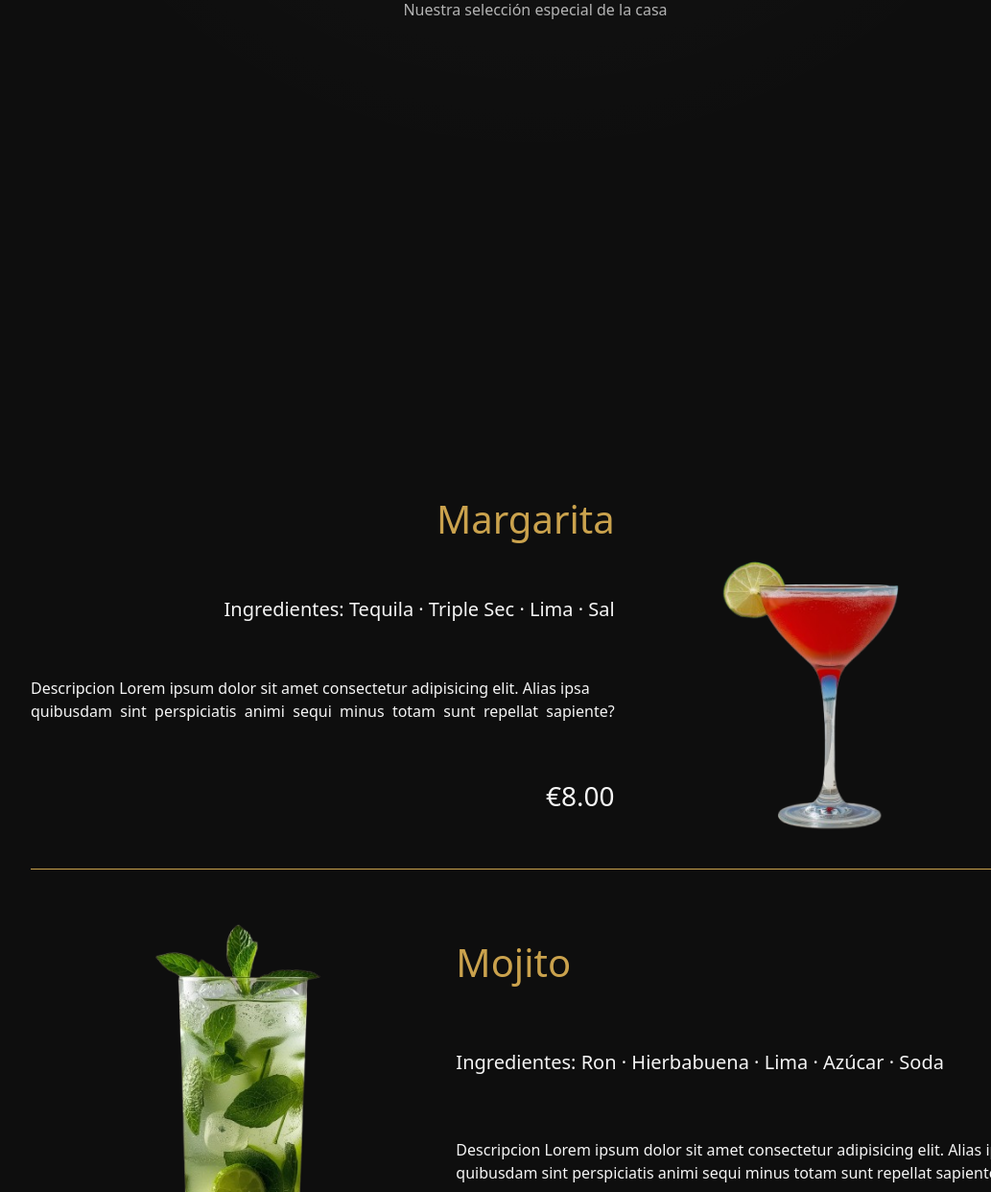
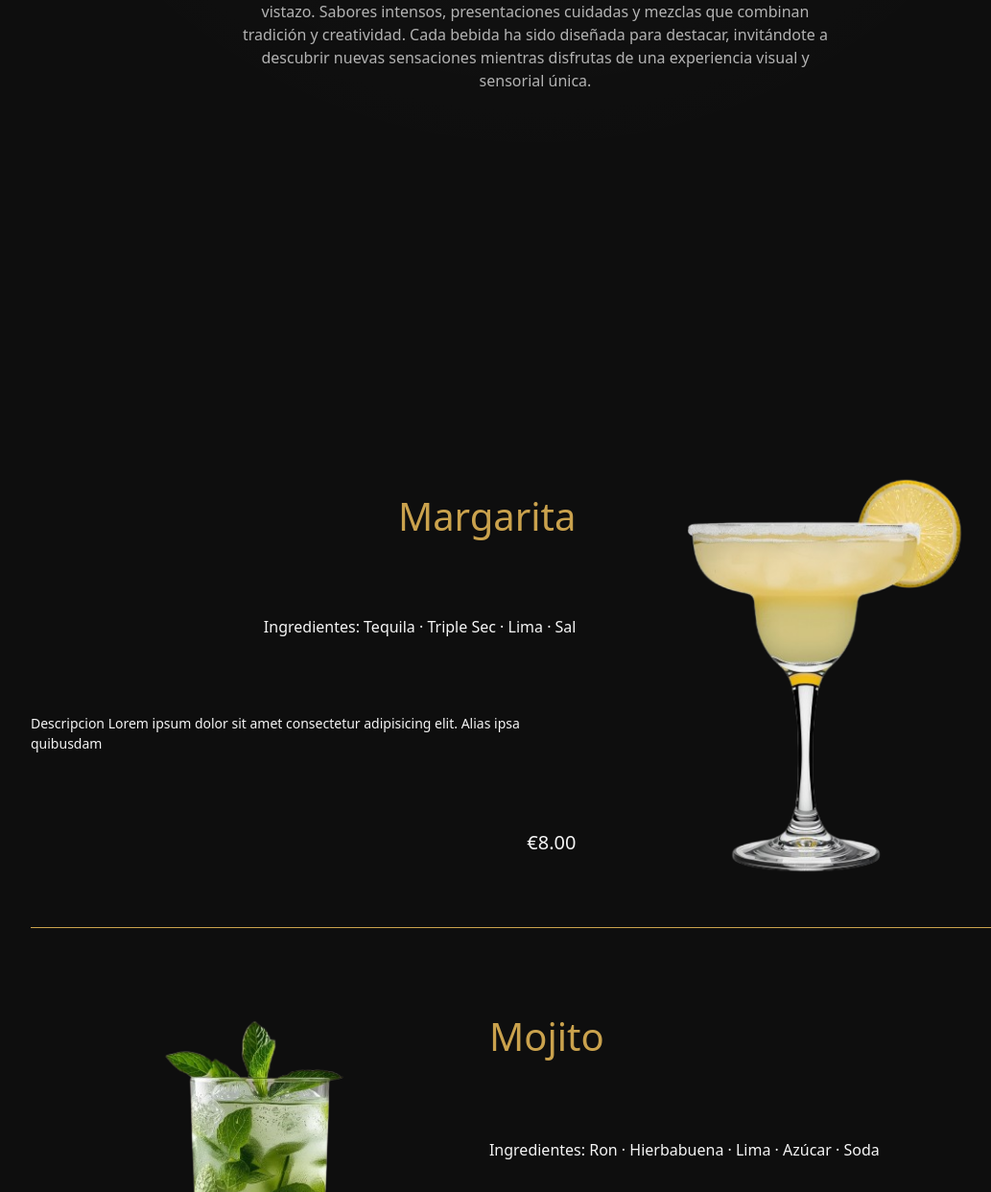
Before and after one commit to JulianMj08/cocktail-menu, a website: page src/index.html in a window 1280 px wide. Shown: the part 434-1676 px from the top of the page at 96% size, without its empty margins (82-1115 px from the left). Drawn offline with Linux system fonts and the light colour scheme.

Commit message:
organizamos dimensiones y corregimos error en el grid principal de los cocktails, se hacen cambios en el titulo, subtitulo y descripcion en el hero

```diff
--- a/src/css/base/variables.css
+++ b/src/css/base/variables.css
@@ -40,6 +40,7 @@
   --font-size-lg: 1.25rem;
   --font-size-xl: 1.75rem;
   --font-size-xxl: 2.5rem;
+  --font-size-xxxl: 3.5rem;
 
   /* Pesos */
   --font-weight-regular: 400;
--- a/src/css/pages/home.css
+++ b/src/css/pages/home.css
@@ -36,7 +36,7 @@ body {
 
 .hero__title {
   font-family: var(--font-secondary);
-  font-size: clamp(2.2rem, 6vw, var(--font-size-xxl));
+  font-size: clamp(2.2rem, 6vw, var(--font-size-xxxl));
   font-weight: var(--font-weight-bold);
   letter-spacing: 0.02em;
 }
@@ -45,7 +45,7 @@ body {
   display: block;
   margin-bottom: var(--space-xs);
 
-  font-size: var(--font-size-sm);
+  font-size: var(--font-size-xxl);
   letter-spacing: 0.3em;
   text-transform: uppercase;
 
@@ -114,21 +114,36 @@ main {
 }
 
 .cocktail-card__ingredients {
-  font-size: var(--font-size-lg);
+  font-size: var(--font-size-md);
 }
 
 .cocktail-card__description {
   text-align-last: justify;
+  font-size: var(--font-size-sm);
 }
 
 .cocktail-card__price {
-  font-size: var(--font-size-xl);
+  font-size: var(--font-size-lg);
 }
 
 /* ===== FEATURED COCKTAIL ===== */
 
 .cocktail-card--featured {
   margin-top: var(--space-xl);
+}
+
+/* ===== CARD ONE ER ===== */
+.card-one {
+  padding-bottom: 20px
+}
+
+.card-one__tittle, .card-one__ingredients, .card-one__description {
+  padding-bottom: 26px
+}
+
+.cocktail-card__image {
+  display: flex;
+  align-items: center;
 }
 
 /* ===== RESPONSIVE (desktop ligero) ===== */
--- a/src/index.html
+++ b/src/index.html
@@ -31,7 +31,7 @@
       </h1>
 
       <p class="hero__description">
-        Nuestra selección especial de la casa
+        Esta selección especial reúne cócteles pensados para sorprender desde el primer vistazo. Sabores intensos, presentaciones cuidadas y mezclas que combinan tradición y creatividad. Cada bebida ha sido diseñada para destacar, invitándote a descubrir nuevas sensaciones mientras disfrutas de una experiencia visual y sensorial única.
       </p>
     </div>
   </header>
@@ -45,21 +45,21 @@
     <section class="cocktails" aria-label="Carta de cocktails">
 
       <!-- Cocktail 1 -->
-      <article class="card-grid-reverse cocktail-card--featured">
+      <article class="card-grid-reverse cocktail-card--featured card-one">
         <div class="cocktail-card__image prueba-border">
           <img
-            src="../public/images/sex-on-the-beach-removebg-preview.png"
+            src="../public/images/margarita-removebg-preview.png"
             alt="Cocktail Sex on the beach"
             loading="lazy"
           />
         </div>
 
         <div class="cocktail-card__info card-space-reverse ">
-          <h2 class="cocktail-card__title">Margarita</h2>
-          <p class="cocktail-card__ingredients">
+          <h2 class="cocktail-card__title card-one__tittle">Margarita</h2>
+          <p class="cocktail-card__ingredients card-one__ingredients">
             Ingredientes: Tequila · Triple Sec · Lima · Sal
           </p>
-          <p class="cocktail-card__description">Descripcion Lorem ipsum dolor sit amet consectetur adipisicing elit. Alias ipsa quibusdam sint perspiciatis animi sequi minus totam sunt repellat sapiente?</p>
+          <p class="cocktail-card__description card-one__description">Descripcion Lorem ipsum dolor sit amet consectetur adipisicing elit. Alias ipsa quibusdam</p>
           <p class="cocktail-card__price">€8.00</p>
         </div>
       </article>
@@ -79,7 +79,7 @@
           <p class="cocktail-card__ingredients">
             Ingredientes: Ron · Hierbabuena · Lima · Azúcar · Soda
           </p>
-          <p>Descripcion Lorem ipsum dolor sit amet consectetur adipisicing elit. Alias ipsa quibusdam sint perspiciatis animi sequi minus totam sunt repellat sapiente?</p>
+          <p class="cocktail-card__description">Descripcion Lorem ipsum dolor sit amet consectetur adipisicing elit. Alias ipsa quibusdam sint perspiciatis animi sequi minus totam sunt repellat sapiente?</p>
           <p class="cocktail-card__price">€7.50</p>
         </div>
       </article>
@@ -95,7 +95,7 @@
         </div>
 
         <div class="cocktail-card__info card-space-reverse ">
-          <h2 class="cocktail-card__title">Passion Fruit Martini</h2>
+          <h2 class="cocktail-card__title">Passion Fruit</h2>
           <p class="cocktail-card__ingredients">
             Ingredientes: Vodka · Maracuyá · Lima · Sirope
           </p>
@@ -108,18 +108,18 @@
       <article class="cocktail-card">
         <div class="cocktail-card__image">
           <img
-            src="../public/images/margarita-removebg-preview.png"
+            src="../public/images/sex-on-the-beach-removebg-preview.png"
             alt="Cocktail Old Fashioned"
             loading="lazy"
           />
         </div>
 
         <div class="cocktail-card__info card-space">
-          <h2 class="cocktail-card__title">Old Fashioned</h2>
+          <h2 class="cocktail-card__title">Old Fashion</h2>
           <p class="cocktail-card__ingredients">
             Ingredientes: Bourbon · Azúcar · Bitter · Naranja
           </p>
-          <p>Descripcion Lorem ipsum dolor sit amet consectetur adipisicing elit. Alias ipsa quibusdam sint perspiciatis animi sequi minus totam sunt repellat sapiente?</p>
+          <p class="cocktail-card__description">Descripcion Lorem ipsum dolor sit amet consectetur adipisicing elit. Alias ipsa quibusdam sint perspiciatis animi sequi minus totam sunt repellat sapiente?</p>
           <p class="cocktail-card__price">€8.50</p>
         </div>
       </article>
```
